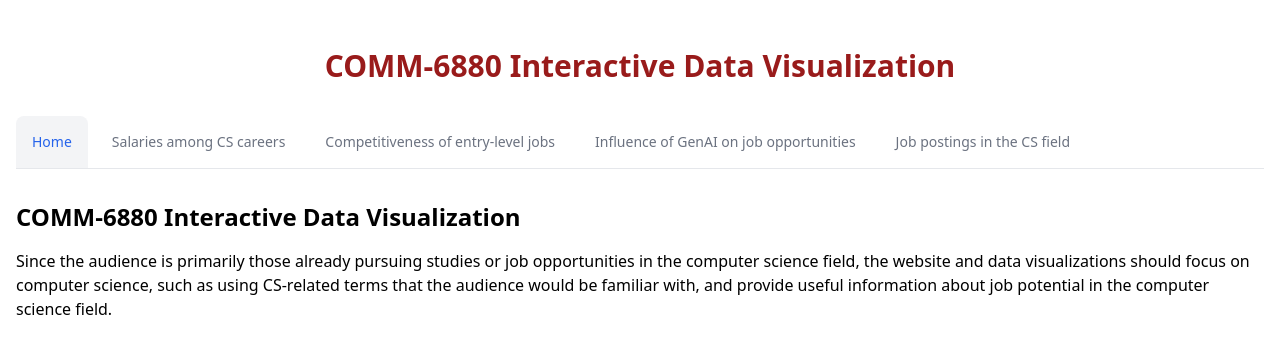
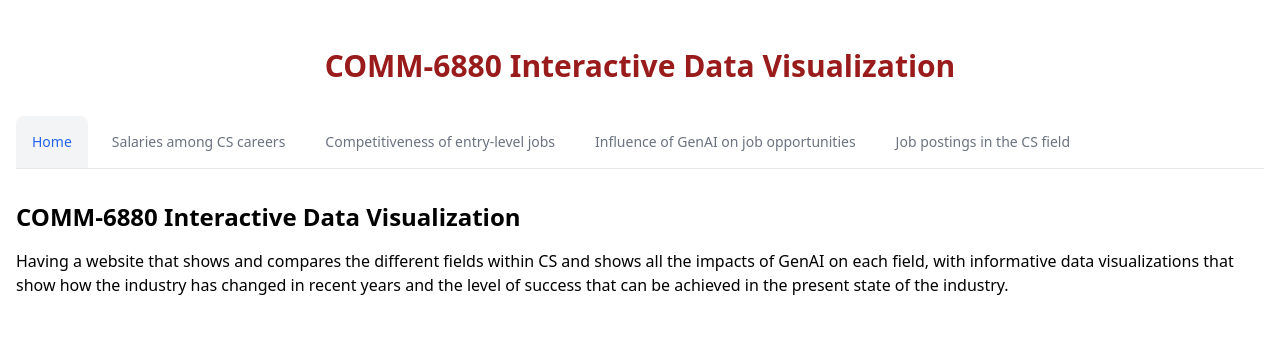
Before and after one commit to Terry9022/RPI-Interactive-Data-Visualization, a React (Vite) app: page / in a window 1280 px wide. Shown: the top 354 px of the page. Built offline with nearby package versions, Linux system fonts and the light colour scheme.

Commit message:
update README

```diff
--- a/src/pages/Home.jsx
+++ b/src/pages/Home.jsx
@@ -13,12 +13,11 @@ const Home = () => {
             COMM-6880 Interactive Data Visualization
           </h2>
           <p className="mb-4">
-            Since the audience is primarily those already pursuing studies or
-            job opportunities in the computer science field, the website and
-            data visualizations should focus on computer science, such as using
-            CS-related terms that the audience would be familiar with, and
-            provide useful information about job potential in the computer
-            science field.
+            Having a website that shows and compares the different fields within
+            CS and shows all the impacts of GenAI on each field, with
+            informative data visualizations that show how the industry has
+            changed in recent years and the level of success that can be
+            achieved in the present state of the industry.
           </p>
         </div>
       </div>
```
Also changed, not shown: 1 other file (tests, documents, lock files or other folders).
